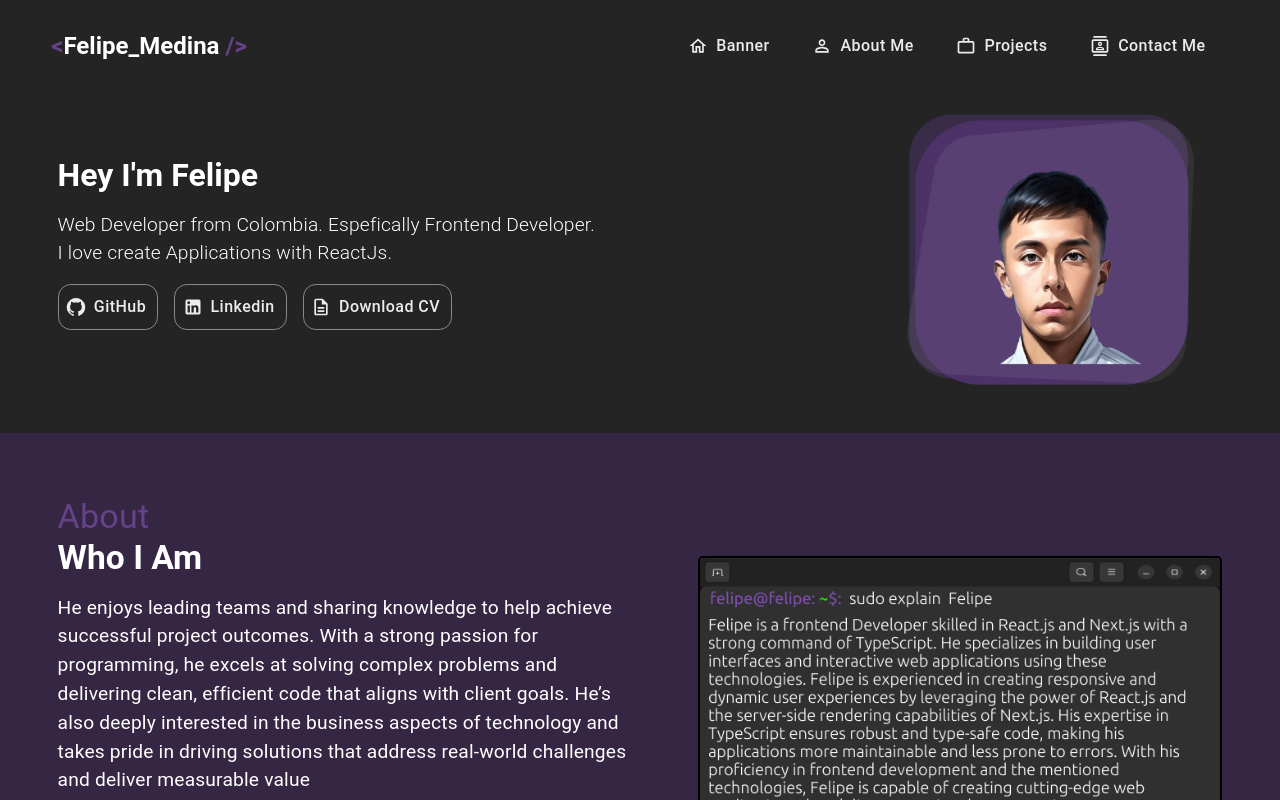
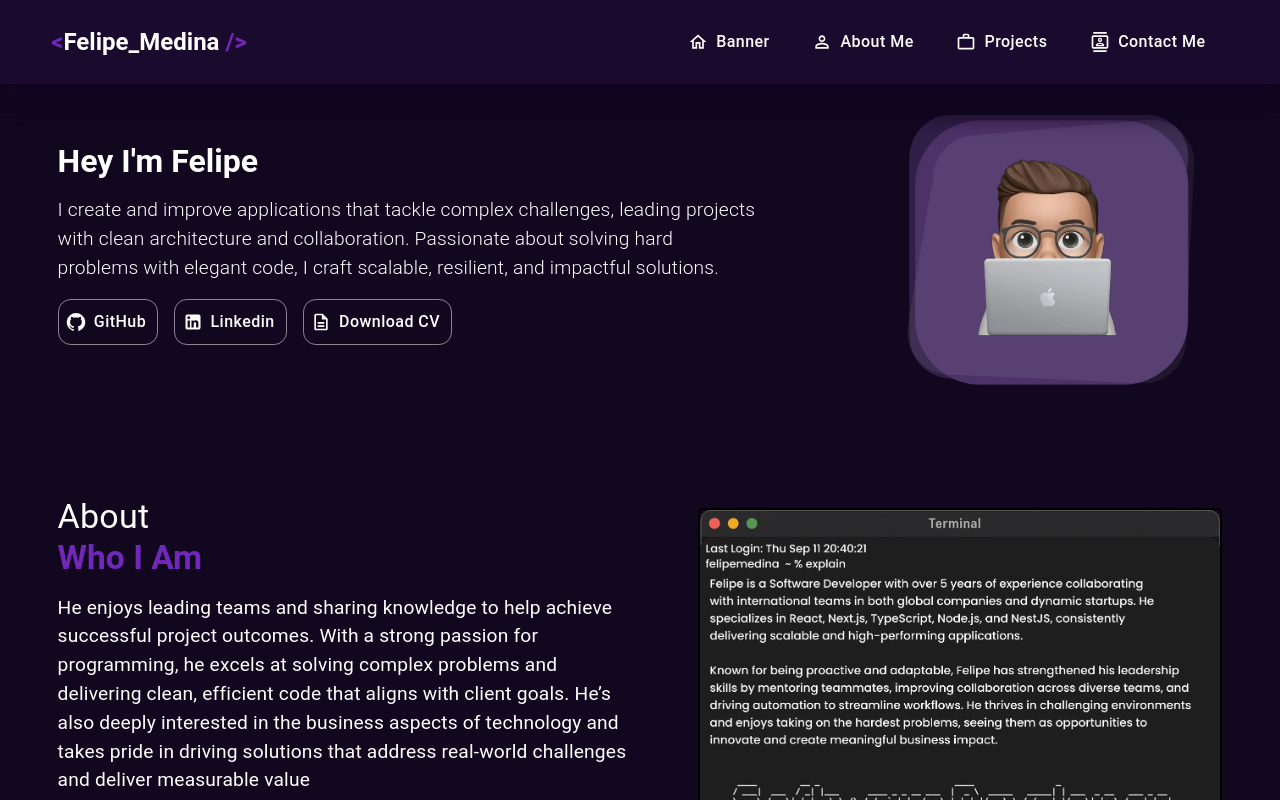
Before and after one commit to felipebel25/my-portfolio, a Next.js app: page / in a window 1280 px wide. Built offline with nearby package versions, Linux system fonts and the light colour scheme.

Commit message:
new version

```diff
--- a/src/components/molecules/aboutMe/AboutMe.tsx
+++ b/src/components/molecules/aboutMe/AboutMe.tsx
@@ -1,10 +1,9 @@
-import { Box, Typography, useMediaQuery } from '@mui/material'
+import { Box, Typography } from '@mui/material'
 import Image from 'next/image'
 
 import { styles } from './stylesAboutMe'
 
 export const AboutMe = () => {
-    const size = useMediaQuery('(min-width:600px)')
     return (
         <Box id="about_me" sx={styles.main} component="main">
             <Box component="section" sx={styles.sectionText}>
--- a/src/components/molecules/aboutMe/stylesAboutMe.ts
+++ b/src/components/molecules/aboutMe/stylesAboutMe.ts
@@ -1,6 +1,6 @@
 export const styles = {
     main: {
-        backgroundColor: 'secondary.light',
+        bgcolor: 'primary.main',
         height: { xs: 'auto', md: '33rem' },
         display: 'flex',
         flexDirection: { xs: 'column', md: 'row' },
@@ -27,6 +27,7 @@ export const styles = {
     },
     about: {},
     whoIam: {
+        color: 'primary.light',
         mb: '1rem',
         fontSize: '2.1rem',
         fontWeight: 700,
--- a/src/components/molecules/banner/BannerPortfolio.tsx
+++ b/src/components/molecules/banner/BannerPortfolio.tsx
@@ -18,8 +18,11 @@ export const BannerPortfolio = () => {
                     Hey I&#39;m Felipe
                 </Typography>
                 <Typography sx={styles.description}>
-                    Web Developer from Colombia. Espefically Frontend Developer.
-                    <br />I love create Applications with ReactJs.
+                    I create and improve applications that tackle complex
+                    challenges, leading projects with clean architecture and
+                    collaboration. Passionate about solving hard problems with
+                    elegant code, I craft scalable, resilient, and impactful
+                    solutions.
                 </Typography>
                 <Box>
                     <Button
@@ -72,8 +75,8 @@ export const BannerPortfolio = () => {
                     width="1050"
                     priority={true}
                     height="1050"
-                    alt="Foto Image de Felipe Medina Frontend Developer, Portafolio de Felipe Medina"
-                    src="/images/felipe_medina_image.webp"
+                    alt="Photo Image de Felipe Medina Frontend Developer, Portfolio of Felipe Medina"
+                    src="/images/felipe_medina_image.png"
                 />
             </Box>
         </Box>
--- a/src/components/molecules/banner/stylesBannerPortfolio.tsx
+++ b/src/components/molecules/banner/stylesBannerPortfolio.tsx
@@ -8,6 +8,7 @@ export const styles = {
         flexDirection: { xs: 'column-reverse', md: 'row' },
         justifyContent: { xs: 'flex-end', md: 'space-between' },
         alignItems: 'center',
+        backgroundColor: 'primary.main',
     },
     sectionText: {
         width: { xs: '100%', md: 'auto' },
@@ -26,6 +27,7 @@ export const styles = {
     description: {
         fontSize: '1.2rem',
         fontWeight: 'light',
+        maxWidth: { lg: '700px' },
         mb: '1rem',
     },
     sectionImage: {
--- a/src/components/molecules/homePortfolio/footer/stylesFooterPortfolio.tsx
+++ b/src/components/molecules/homePortfolio/footer/stylesFooterPortfolio.tsx
@@ -1,8 +1,8 @@
 export const styles = {
     main: {
         background: {
-            xs: 'linear-gradient(180deg, #242424 -5%, rgba(53,39,67,0.9556197478991597) 51%, rgba(53,39,67,1) 100%)',
-            md: 'linear-gradient(180deg, #242424 5%, rgba(53,39,67,0.9556197478991597) 51%, rgba(53,39,67,1) 100%)',
+            xs: 'linear-gradient(180deg, #11071f -5%, rgba(53,39,67,0.9556197478991597) 51%, rgba(53,39,67,1) 100%)',
+            md: 'linear-gradient(180deg, #11071f 5%, rgba(53,39,67,0.9556197478991597) 51%, rgba(53,39,67,1) 100%)',
         },
         height: { xs: 'auto', md: '25rem' },
         pb: { xs: '25%', md: '0' },
--- a/src/components/molecules/homePortfolio/header/HeaderHomePortfolio.tsx
+++ b/src/components/molecules/homePortfolio/header/HeaderHomePortfolio.tsx
@@ -33,7 +33,6 @@ export const HeaderHomePortfolio = () => {
             inline: 'start',
             behavior: 'smooth',
         })
-    const goToIdSectionMobile = (id: string) => goToIdSection(id)
 
     return (
         <Box component="header" sx={styles.header}>
--- a/src/components/molecules/homePortfolio/header/stylesHeaderHomePortfolio.ts
+++ b/src/components/molecules/homePortfolio/header/stylesHeaderHomePortfolio.ts
@@ -3,11 +3,12 @@ export const styles = {
         display: 'flex',
         justifyContent: 'space-between',
         alignItems: 'center',
-        padding: { xs: '1rem', md: '1.5rem 4%' },
+        padding: { xs: '1rem', md: '1.25rem 4%' },
         position: 'fixed',
         width: '100%',
         backgroundColor: 'info.main',
         zIndex: 3,
+        boxShadow: '0px 20px 19px 13px #110521b5',
     },
     urlSection: {
         width: '50%',
@@ -19,7 +20,7 @@ export const styles = {
         cursor: 'pointer',
         fontWeight: 700,
         '& > b': {
-            color: 'secondary.main',
+            color: 'primary.light',
         },
     },
     button: {
@@ -41,7 +42,7 @@ export const styles = {
             height: '2px',
             bottom: 0,
             left: 0,
-            backgroundColor: 'secondary.main',
+            backgroundColor: 'primary.light',
             transform: 'scaleX(0)',
             transformOrigin: 'top right',
             transition: 'transform 0.3s ease',
--- a/src/components/molecules/myProjects/stylesMyProjects.tsx
+++ b/src/components/molecules/myProjects/stylesMyProjects.tsx
@@ -7,7 +7,7 @@ export const styles = {
         pt: { xs: '0', md: '3rem' },
         display: 'flex',
         flexDirection: 'column',
-        backgroundColor: 'info.main',
+        bgcolor: 'primary.main',
         justifyContent: { xs: 'flex-end', md: 'space-between' },
         alignItems: { xs: 'center', md: 'flex-start' },
     },
--- a/src/components/molecules/timeline/TimelineDev.tsx
+++ b/src/components/molecules/timeline/TimelineDev.tsx
@@ -17,7 +17,11 @@ export const TimelineDev = () => {
     return (
         <Box
             component="section"
-            sx={{ my: '3rem', px: { xs: '1.5rem', sm: '4.5%' }, py: '1rem' }}
+            sx={{
+                bgcolor: 'primary.main',
+                py: '3rem',
+                px: { xs: '1.5rem', sm: '4.5%' },
+            }}
         >
             <Typography
                 component="h3"
--- a/src/components/theme/darkTheme.ts
+++ b/src/components/theme/darkTheme.ts
@@ -1,18 +1,19 @@
 'use client'
 import { createTheme } from '@mui/material/styles'
+
 export const darkTheme = createTheme({
     palette: {
         mode: 'dark',
         primary: {
-            main: '#ECECEC',
-            light: '#FFFFFF',
+            main: '#11071F',
+            light: '#7127BA',
         },
         secondary: {
-            main: '#66428A',
-            light: '#352743',
+            main: '#FFFFFF',
+            light: '#CCD6F6',
         },
         info: {
-            main: '#242424',
+            main: '#1A0B2E',
         },
     },
     typography: {
@@ -25,7 +26,7 @@ export const darkTheme = createTheme({
             defaultProps: {
                 size: 'medium',
                 disableElevation: true,
-                color: 'primary',
+                color: 'secondary',
                 style: {},
             },
             styleOverrides: {
--- a/src/utils/constants.ts
+++ b/src/utils/constants.ts
@@ -25,7 +25,7 @@ export const experiences = [
 ]
 export const projects = [
     {
-        name: 'Nearby Disney',
+        name: '📍 Nearby Disney',
         description:
             'Built a fun app that shows your distance from Disney Parks worldwide using your location, Leaflet for maps, and MongoDB $geoNear for geospatial distance calculations. 🌍🗺️🛰️',
         img: '/images/disney-app.png',
@@ -34,7 +34,7 @@ export const projects = [
         tags: ['ReactJs', 'AstroJs', 'Typescript', 'MongoDB', 'ExpressJs'],
     },
     {
-        name: 'PokeDex',
+        name: '👾 PokeDex',
         description:
             'Pokedex App is an application that displays a large number of pokemon and information about them. An interesting application as Frontend Developer.',
         img: '/images/pokedex.webp',
@@ -43,7 +43,7 @@ export const projects = [
         tags: ['ReactJs', 'NextJs', 'Typescript', 'MongoDB', 'Material-UI'],
     },
     {
-        name: 'HeyFunding',
+        name: '🐜 HeyFunding',
         description:
             'HeyFunding is a project in a beta state and was born as a university project that uses the powers of NextJs and integrates the mercadoPago API.',
         img: '/images/hey_funding.webp',
```
Also changed, not shown: src/app/layout.tsx (+4 -10 lines), public/images/console.png, public/images/felipe_medina_image.png (added).
